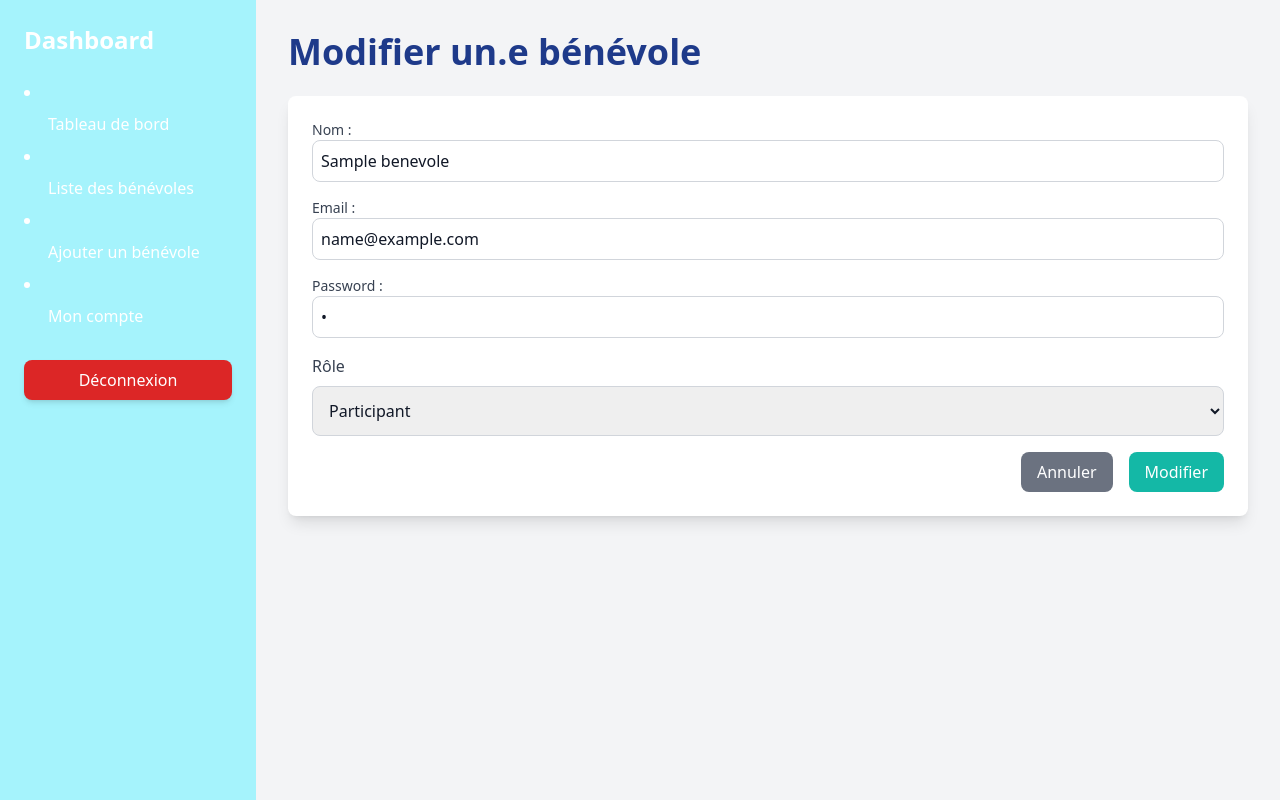
After one commit to adatechschool/projet-backoffice-collecte-des-dechets-DALL, a PHP site: page /volunteer_edit.php?id=1 in a window 1280 px wide. The commit adds this page. Run offline with PHP 8.4, Linux system fonts and the light colour scheme; tables that the repository leaves empty or names only in its code hold one stand-in row (values such as "Sample post"); a stand-in replaces the project's code that opens the database connection; some libraries are stand-ins or nearby versions.

Commit message:
editing volunteers

```diff
--- /dev/null
+++ b/association/php/volunteer_edit.php
@@ -0,0 +1,107 @@
+<?php
+    require "config.php";
+    ini_set("display_errors",1);
+    error_reporting(E_ALL);
+
+    if(!isset($_GET['id']) || empty($_GET['id'])) {
+        header("Location: volunteer_list.php");
+        exit;
+    }
+
+    $id = $_GET['id'];
+
+    $stmt_benevole = $pdo -> prepare("SELECT * FROM benevoles WHERE id = ?");
+    $stmt_benevole -> execute([$id]);
+    $benevole = $stmt_benevole -> fetch();
+
+    if(!$benevole){
+        header("Location : volunteer_list.php");
+        exit;
+    }
+
+    if ($_SERVER["REQUEST_METHOD"] === "POST") {
+        $nom = $_POST["nom"];
+        $email = $_POST["email"];
+        $password = $_POST["mot_de_passe"];
+        $role = $_POST["role"];
+        $hash = PASSWORD_HASH($password, PASSWORD_DEFAULT);
+
+        $stmt = $pdo -> prepare("UPDATE benevoles set nom = ?, email = ?, mot_de_passe = ?, role = ? WHERE id = ?");
+        $stmt -> execute([$nom, $email, $hash, $role, $id]);
+
+        header("Location : volunteer_list.php");
+        exit;
+    }
+?>
+
+<!DOCTYPE html>
+<html lang="fr">
+<head>
+    <meta charset="UTF-8">
+    <meta name="viewport" content="width=device-width, initial-scale=1.0">
+    <title>Modifier un.e bénévole</title>
+    <script src="https://cdn.tailwindcss.com"></script>
+</head>
+<body class="bg-gray-100 text-gray-900">
+
+<div class="flex h-screen">
+    <!-- Dashboard -->
+    <div class="bg-cyan-200 text-white w-64 p-6">
+        <h2 class="text-2xl font-bold mb-6">Dashboard</h2>
+
+            <li><a href="collection_list.php" class="flex items-center py-2 px-3 hover:bg-blue-800 rounded-lg"><i class="fas fa-tachometer-alt mr-3"></i> Tableau de bord</a></li>
+            <li><a href="volunteer_list.php" class="flex items-center py-2 px-3 hover:bg-blue-800 rounded-lg"><i class="fa-solid fa-list mr-3"></i> Liste des bénévoles</a></li>
+            <li>
+                <a href="user_add.php" class="flex items-center py-2 px-3 hover:bg-blue-800 rounded-lg">
+                    <i class="fas fa-user-plus mr-3"></i> Ajouter un bénévole
+                </a>
+            </li>
+            <li><a href="my_account.php" class="flex items-center py-2 px-3 hover:bg-blue-800 rounded-lg"><i class="fas fa-cogs mr-3"></i> Mon compte</a></li>
+
+        <div class="mt-6">
+            <button onclick="logout()" class="w-full bg-red-600 hover:bg-red-700 text-white py-2 rounded-lg shadow-md">
+                Déconnexion
+            </button>
+        </div>
+    </div>
+
+    <!-- Contenu principal -->
+    <div class="flex-1 p-8 overflow-y-auto">
+        <h1 class="text-4xl font-bold text-blue-900 mb-6">Modifier un.e bénévole</h1>
+
+        <!-- Formulaire -->
+        <div class="bg-white p-6 rounded-lg shadow-lg">
+            <form method="POST" class="space-y-4">
+                <div>
+                    <label class="block text-sm font-medium text-gray-700">Nom :</label>
+                    <input type="text" name="nom" value="<?= htmlspecialchars($benevole['nom']) ?>" required
+                           class="w-full p-2 border border-gray-300 rounded-lg">
+                </div>
+                <div>
+                    <label class="block text-sm font-medium text-gray-700">Email :</label>
+                    <input type="email" name="email" value="<?= htmlspecialchars($benevole['email']) ?>" required
+                           class="w-full p-2 border border-gray-300 rounded-lg">
+                </div>
+                <div>
+                    <label class="block text-sm font-medium text-gray-700">Password :</label>
+                    <input type="password" name="mot_de_passe" value="<?= htmlspecialchars($benevole['mot_de_passe']) ?>" required
+                           class="w-full p-2 border border-gray-300 rounded-lg">
+                </div>
+                <div class="mb-4">
+                    <label class="block text-gray-700 font-medium">Rôle</label>
+                    <select name="role" class="w-full mt-2 p-3 border border-gray-300 rounded-lg focus:outline-none focus:ring-2 focus:ring-blue-500">
+                        <option value="participant">Participant</option>
+                        <option value="admin">Admin</option>
+                    </select>
+                </div>
+                <div class="flex justify-end space-x-4">
+                    <a href="volunteer_list.php" class="bg-gray-500 text-white px-4 py-2 rounded-lg">Annuler</a>
+                    <button type="submit" class="bg-teal-500 text-white px-4 py-2 rounded-lg">Modifier</button>
+                </div>
+            </form>
+        </div>
+    </div>
+</div>
+
+</body>
+</html>
--- a/association/php/volunteer_list.php
+++ b/association/php/volunteer_list.php
@@ -28,9 +28,7 @@
     <title>Liste des Bénévoles</title>
     <script src="https://cdn.tailwindcss.com"></script>
     <link href="https://cdn.jsdelivr.net/npm/@fortawesome/fontawesome-free/css/all.min.css" rel="stylesheet">
-</head
-
->
+</head>
 <body class="bg-gray-100 text-gray-900">
 
 
@@ -78,7 +76,7 @@
 
 
                                 <td class="py-3 px-4 flex space-x-2">
-                                    <a href="collection_edit.php?id=<?= $benevole['id'] ?>" class="bg-cyan-200 hover:bg-cyan-600 text-white px-4 py-2 rounded-lg shadow-lg focus:outline-none focus:ring-2 focus:ring-blue-500 transition duration-200">
+                                    <a href="volunteer_edit.php?id=<?= $benevole['id'] ?>" class="bg-teal-500 hover:bg-cyan-600 text-white px-4 py-2 rounded-lg shadow-lg focus:outline-none focus:ring-2 focus:ring-blue-500 transition duration-200">
                                         ✏️ Modifier
                                     </a>
                                     <a href="collection_delete.php?id=<?= $benevole['id'] ?>" class="bg-red-600 hover:bg-red-700 text-white px-4 py-2 rounded-lg shadow-lg focus:outline-none focus:ring-2 focus:ring-red-500 transition duration-200" onclick="return confirm('Êtes-vous sûr de vouloir supprimer ce bénévole ?');">
```
